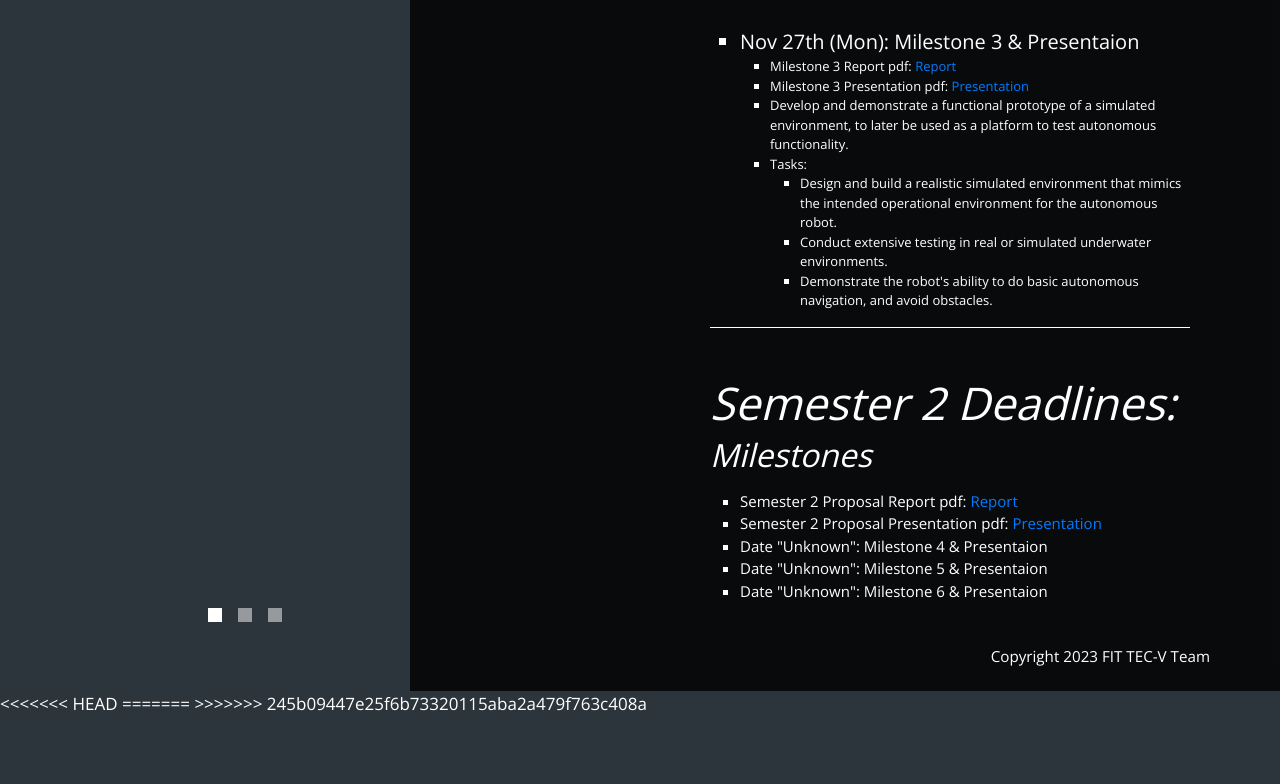
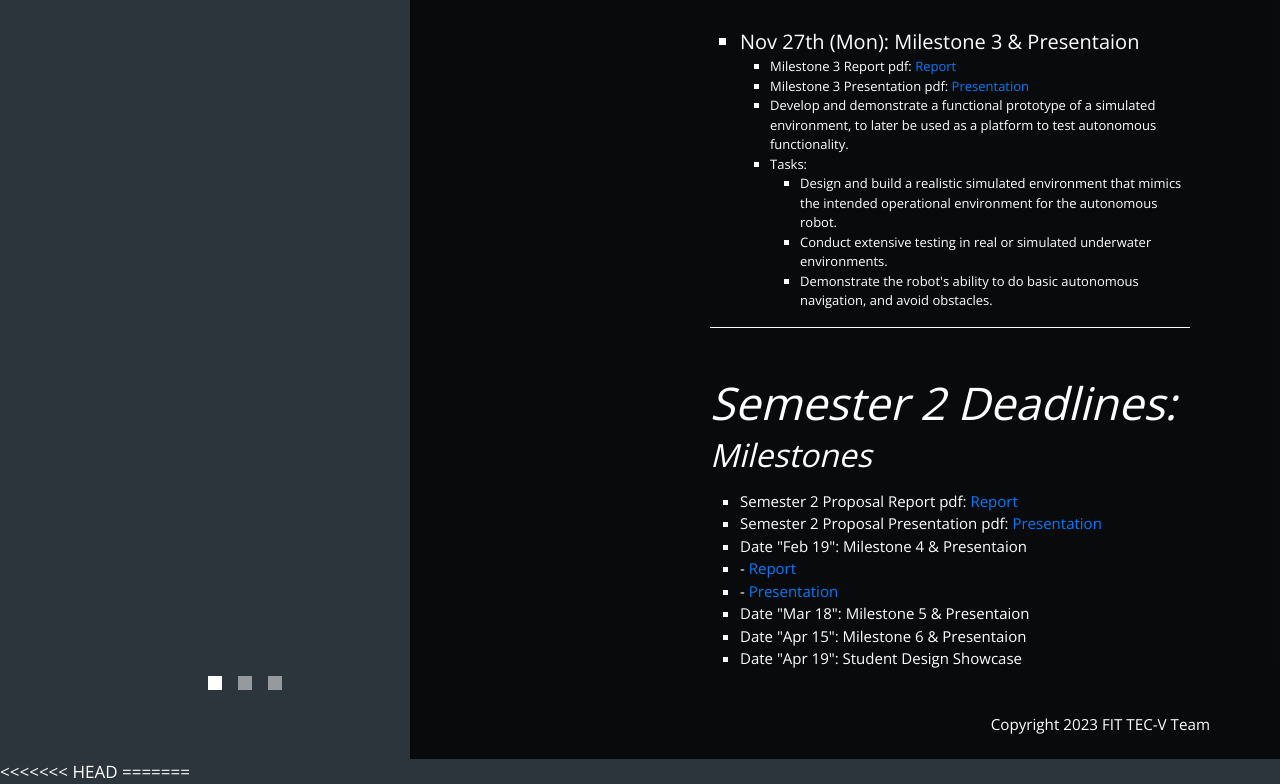
Before and after one commit to BlueCodeHydra/FIT_Project-TEC_V, a plain HTML site: page deadlines.html in a window 1280 px wide. Shown: the part 1116-1900 px from the top of the page. Before the commit the page ends 1833 px from the top, so only its background shows below. Drawn offline with nearby package versions, Linux system fonts and the light colour scheme.

Commit message:
Update deadlines.html

```diff
--- a/deadlines.html
+++ b/deadlines.html
@@ -150,11 +150,15 @@
                         <ul style="list-style-type: square; margin: 0; font-size: 15px; padding-left: 30px;">
                             <li>Semester 2 Proposal Report pdf: <a href="pdfs/TECV_Proposal_Sem2.pdf" target="_blank">Report</a></li>
                             <li>Semester 2 Proposal Presentation pdf: <a href="pdfs/TECV_Proposal_Presentation_Sem2.pdf" target="_blank">Presentation </a></li>
-                            <li> Date "Unknown": Milestone 4 & Presentaion
+                            <li> Date "Feb 19": Milestone 4 & Presentaion
                             </li>
-                            <li> Date "Unknown": Milestone 5 & Presentaion
+                            <li>- <a href="pdfs/TECV_Milestone_4.pdf" target="_blank">Report</a></li>
+                            <li>- <a href="pdfs/TEC-V_Minestone4_Presentation.pdf" target="_blank">Presentation </a></li>
+                            <li> Date "Mar 18": Milestone 5 & Presentaion
                             </li>
-                            <li> Date "Unknown": Milestone 6 & Presentaion
+                            <li> Date "Apr 15": Milestone 6 & Presentaion
+                            </li>
+                            <li> Date "Apr 19": Student Design Showcase
                             </li>
                         </ul>
 
@@ -196,4 +200,3 @@
 </html>
 =======
 </html>
->>>>>>> 245b09447e25f6b73320115aba2a479f763c408a
```
